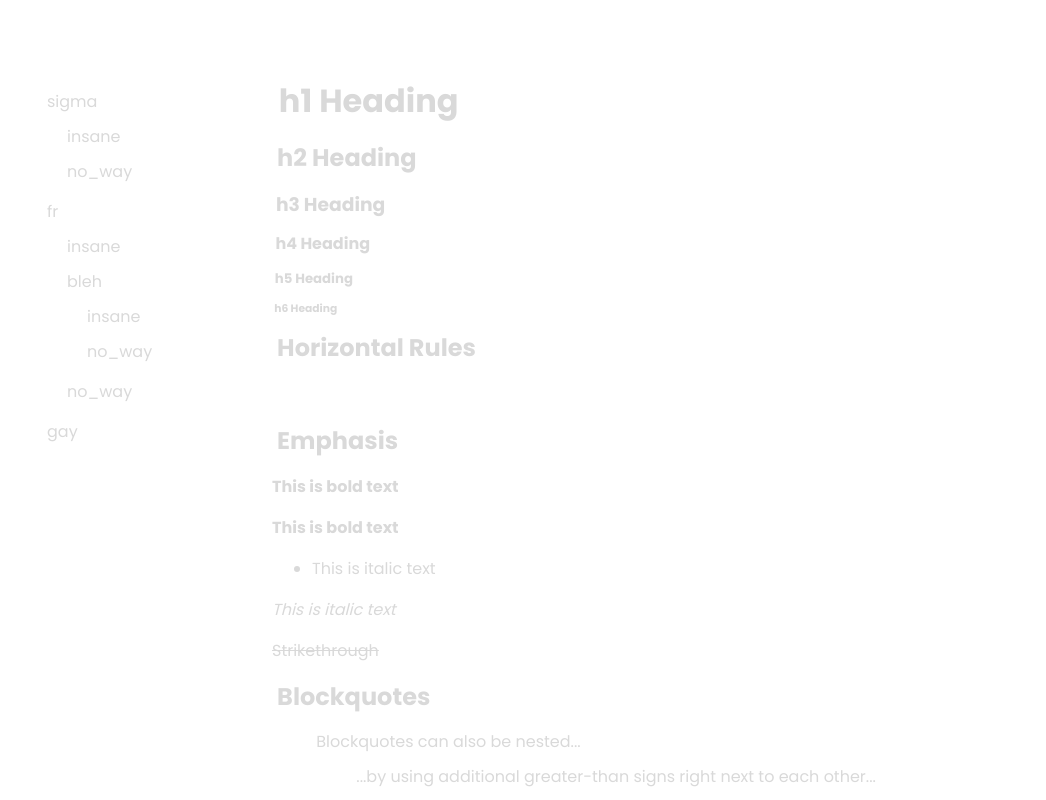
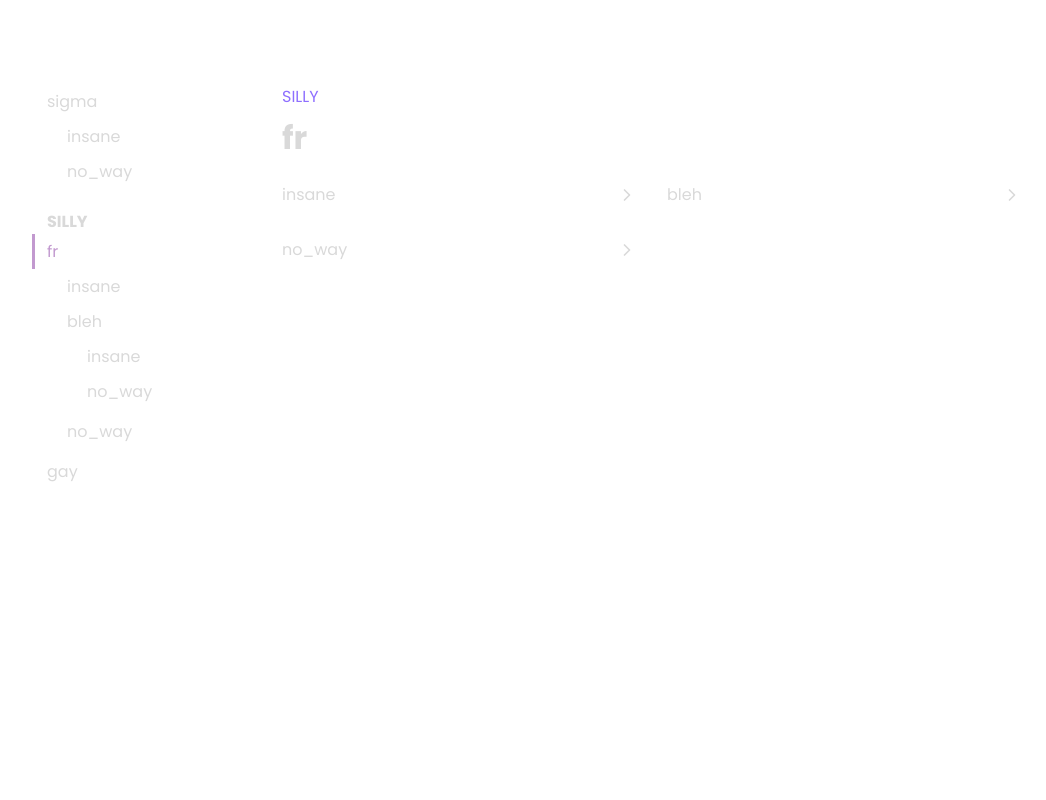
Before and after one commit to RoturTW/docs, a website built with Vite: page index.html in a window 1280 px wide. Shown: the whole page, without its empty margins (118-1164 px from the left). Built offline with nearby package versions, Linux system fonts and the light colour scheme; a web font is replaced by a local one.

Commit message:
more thingies

````diff
--- a/css/env.css
+++ b/css/env.css
@@ -13,11 +13,10 @@
     --seco: color-mix(var(--back), var(--color) 40%);
     --tert: color-mix(var(--back), var(--color) 60%);
 
-    /* i dont really like the look of them
     --prim-hover: color-mix(var(--prim) 50%, var(--accent) 50%);
     --seco-hover: color-mix(var(--seco) 50%, var(--accent) 50%);
     --tert-hover: color-mix(var(--seco) 50%, var(--accent) 50%);
-    */
+    --text-hover: color-mix(var(--text) 50%, var(--accent) 50%);
 
     --max-width: 1500px;
 
--- /dev/null
+++ b/css/page.css
@@ -0,0 +1,69 @@
+
+#content-container > header {
+    margin-top: 20px;
+    border-bottom: 1px solid var(--prim);
+
+    h1 {
+        margin: 0;
+        margin-left: 10px;
+        margin-bottom: 10px;
+    }
+
+    div {
+        display: flex;
+        align-items: center;
+        color: var(--link);
+        margin-left: 10px;
+        margin-bottom: 5px;
+
+        span {
+            font-size: 16px;
+        }
+        div {
+            margin: 5px;
+        }
+    }
+}
+
+.page-dir-grid {
+    margin-top: 10px;
+
+    display: grid;
+    grid-column-gap: 10px;
+    grid-row-gap: 10px;
+    grid-template-columns: repeat(2, 50%);
+
+    a {
+        position: relative;
+        display: flex;
+        align-items: center;
+
+        padding: 10px;
+
+        background-color: var(--back);
+        border: var(--seco) 1px solid;
+        border-radius: 10px;
+        color: var(--text);
+
+        cursor: pointer;
+        transition: border-color .1s, color .2s;
+
+        div {
+            position: absolute;
+            right: 10px;
+
+            width: 20px;
+            height: 20px;
+
+            transition: right .15s;
+        }
+    }
+    a:hover {
+        border-color: var(--seco-hover);
+        color: var(--accent);
+
+        div {
+            right: 6px;
+        }
+    }
+}
--- a/css/sidebar.css
+++ b/css/sidebar.css
@@ -53,10 +53,19 @@
         font-size: 16px;
     }
 
+    h4 {
+        position: relative;
+        margin: 0;
+
+        padding-top: 15px;
+        padding-left: 15px;
+    }
+
     button.page::before,
     div.page::before,
     div.dir > div::before,
-    div.dir > button::before {
+    div.dir > button::before,
+    h4::before {
         content: "";
         position: absolute;
         top: 0;
--- a/src/icons.ts
+++ b/src/icons.ts
@@ -14,5 +14,7 @@ export const icons: Record<string, (size: number) => string> = {
     "alert-fallback":  (size) => `<svg xmlns="http://www.w3.org/2000/svg" width="${size}" height="${size}" viewBox="0 0 24 24" fill="none" stroke="currentColor" stroke-width="2" stroke-linecap="round" stroke-linejoin="round" class="lucide lucide-circle-alert-icon lucide-circle-alert"><circle cx="12" cy="12" r="10"/><line x1="12" x2="12" y1="8" y2="12"/><line x1="12" x2="12.01" y1="16" y2="16"/></svg>`,
 
     // https://lucide.dev/icons/copy
-    "copy": (size) => `<svg xmlns="http://www.w3.org/2000/svg" width="${size}" height="${size}" viewBox="0 0 24 24" fill="none" stroke="currentColor" stroke-width="2" stroke-linecap="round" stroke-linejoin="round" class="lucide lucide-copy-icon lucide-copy"><rect width="14" height="14" x="8" y="8" rx="2" ry="2"/><path d="M4 16c-1.1 0-2-.9-2-2V4c0-1.1.9-2 2-2h10c1.1 0 2 .9 2 2"/></svg>`
+    "copy": (size) => `<svg xmlns="http://www.w3.org/2000/svg" width="${size}" height="${size}" viewBox="0 0 24 24" fill="none" stroke="currentColor" stroke-width="2" stroke-linecap="round" stroke-linejoin="round" class="lucide lucide-copy-icon lucide-copy"><rect width="14" height="14" x="8" y="8" rx="2" ry="2"/><path d="M4 16c-1.1 0-2-.9-2-2V4c0-1.1.9-2 2-2h10c1.1 0 2 .9 2 2"/></svg>`,
+    // https://lucide.dev/icons/chevron-right
+    "right": (size) => `<svg xmlns="http://www.w3.org/2000/svg" width="${size}" height="${size}" viewBox="0 0 24 24" fill="none" stroke="currentColor" stroke-width="2" stroke-linecap="round" stroke-linejoin="round" class="lucide lucide-chevron-right-icon lucide-chevron-right"><path d="m9 18 6-6-6-6"/></svg>`,
 };
--- a/src/md.ts
+++ b/src/md.ts
@@ -1,8 +1,6 @@
 import { highlight, tokenTypeToCssClass } from "./highlighter";
 import { icons } from "./icons";
-import { text } from "./md_test";
 import { generateList, generateTable, isListMarker, isTableRow, removeIndent } from "./md_utils";
-import { getItemFromPath, getPageFromItem } from "./sidebar";
 
 function tokenise(text: string): string[] {
     const tkns = text.match(/https?:\/\/[^\s)]+|___|__|_| *-+:\|| *-+ *\||-+|---|\*\*\*|__|!?\[[^\]]+\]\(https?:\/\/[^\s)]+\)|~~|\^|~|\*\*|#|>\s*\[!\w+\]|>| +|```|`|\d+\.|\.+|[a-zA-Z.]+|\n|[a-zA-Z]+|./gm);
@@ -10,7 +8,7 @@ function tokenise(text: string): string[] {
     return tkns as string[];
 }
 
-function generateFromText(text: string, container: HTMLElement): HTMLDivElement {
+export function generateFromText(text: string, container: HTMLElement): HTMLDivElement {
     const start = performance.now();
     const elem = generate(tokenise(text), container);
     console.log(`generated md in ${performance.now() - start}ms`);
@@ -315,14 +313,4 @@ export function generateTextElementPart(tokens: string[], parent: HTMLElement) {
     }
 }
 
-export function generatePage(path: string[]) {
-    const item = getItemFromPath(path);
-    const page = getPageFromItem(item);
-
-    const container = document.getElementById("content-container")!;
-    container.innerText = "";
-
-    generateFromText(page.content, container);
-}
-
-generateFromText(text, document.getElementById("content-container")!);
+//generateFromText(text, document.getElementById("content-container")!);
--- /dev/null
+++ b/src/page.ts
@@ -0,0 +1,102 @@
+import { icons } from "./icons";
+import { generateFromText } from "./md";
+import { getItemFromPath, getPageFromItem, gotoPage } from "./sidebar";
+
+export type MdPage = {
+    type: "md",
+    content: string,
+    description?: string,
+    category_path?: string[]
+};
+
+export type DirPage = {
+    type: "dir",
+    children: Record<string, Page>,
+    description?: string,
+    category_path?: string[]
+};
+
+export type Page = MdPage | DirPage;
+
+export function generatePage(path: string[]) {
+    const item = getItemFromPath(path);
+    const page = getPageFromItem(item);
+
+    const container = document.getElementById("content-container")!;
+    container.innerText = "";
+
+    generatePageHeader(page, path, container);
+
+    switch (page.type) {
+        case "md":
+            generateMdPage(page, container);
+            break;
+        case "dir":
+            generateDirPage(page, path, container);
+            break;
+    }
+}
+
+function generatePageHeader(page: Page, path: string[], container: HTMLElement) {
+    const header = document.createElement("header");
+
+    if (page.category_path) {
+        const pathElem = document.createElement("div");
+
+        for (let i = 0; i < page.category_path.length; i++) {
+            const name = page.category_path[i];
+
+            // TODO: make this a link?
+            const nameElem = document.createElement("span");
+            nameElem.textContent = name.toUpperCase();
+            pathElem.appendChild(nameElem);
+
+            if (i < page.category_path.length - 1) {
+                const iconElem = document.createElement("div");
+                iconElem.innerHTML = icons.right(15);
+                pathElem.appendChild(iconElem);
+            }
+        }
+
+        header.appendChild(pathElem);
+    }
+
+    const nameElem = document.createElement("h1");
+    nameElem.textContent = path[path.length - 1];
+    header.appendChild(nameElem);
+
+    container.appendChild(header);
+}
+
+function generateMdPage(page: MdPage, container: HTMLElement) {
+    generateFromText(page.content, container);
+}
+
+function generateDirPage(page: DirPage, path: string[], container: HTMLElement) {
+    const entries = Object.entries(page.children);
+
+    const grid = document.createElement("div");
+    grid.className = "page-dir-grid";
+
+    for (let i = 0; i < entries.length; i++) {
+        const entry = entries[i];
+
+        const elem = document.createElement("a");
+        elem.addEventListener("click", () => {
+            gotoPage([...path, entry[0]]);
+        });
+        elem.textContent = entry[0];
+
+        const icon = document.createElement("div");
+        icon.innerHTML = icons.right(20);
+        elem.appendChild(icon);
+
+        grid.appendChild(elem);
+    }
+
+    container.appendChild(grid);
+}
+
+setTimeout(() => {
+    gotoPage(["fr"]);
+}, 100);
--- a/src/sidebar.ts
+++ b/src/sidebar.ts
@@ -1,27 +1,24 @@
-import { generatePage } from "./md";
 import { text } from "./md_test";
+import { generatePage, type Page } from "./page";
 
 export type SidebarItem = {
     type: "page",
     content: string,
     children?: Record<string, SidebarItem>,
+    description?: string,
 
     open?: boolean,
+    category_path?: string[]
 } | {
     type: "dir",
     children: Record<string, SidebarItem>,
+    description?: string,
 
     open?: boolean,
+    category_path?: string[]
+} | {
+    type: "category"
 };
-
-export type SidebarPage = {
-    content: string
-} & ({
-    type: "page",
-} | {
-    type: "dir",
-    children: Record<string, SidebarPage>
-});
 
 const pages: Record<string, SidebarItem> = {
     sigma: {
@@ -38,6 +35,7 @@ const pages: Record<string, SidebarItem> = {
             }
         }
     },
+    silly: { type: "category" },
     fr: {
         type: "dir",
         children: {
@@ -70,23 +68,32 @@ const pages: Record<string, SidebarItem> = {
     },
 };
 
+type GenerationContext = {
+    current_category?: string
+};
+
 let selected_elem: HTMLElement | null = null;
+let selected_path: string[] = [];
 
-function generateItems(parent: HTMLElement, items: Record<string, SidebarItem>, path: string[]) {
+function generateItems(parent: HTMLElement, items: Record<string, SidebarItem>, path: string[], ctx: GenerationContext = {}) {
     const elem = document.createElement("div");
-    elem.className = `sidebar-list`
+    elem.className = `sidebar-list`;
+
     const item_entries = Object.entries(items);
     for (let index = 0; index < item_entries.length; index++) {
-        generateItem(elem, ...item_entries[index], path);
+        generateItem(elem, ...item_entries[index], path, ctx);
     }
+
     parent.appendChild(elem);
 }
 
-function generateItem(parent: HTMLElement, name: string, item: SidebarItem, path: string[]) {
+function generateItem(parent: HTMLElement, name: string, item: SidebarItem, path: string[], ctx: GenerationContext) {
     let click_button: HTMLButtonElement | null = null;
-    let elem: HTMLElement;
+    let elem: HTMLElement | null = null;
     switch (item.type) {
         case "page": {
+            item.category_path = [...(ctx.current_category != null ? [ctx.current_category] : []), ...path];
+
             const button = document.createElement("button");
             button.className = "page";
             click_button = button;
@@ -112,6 +119,8 @@ function generateItem(parent: HTMLElement, name: string, item: SidebarItem, path
             break;
         }
         case "dir": {
+            item.category_path = [...(ctx.current_category != null ? [ctx.current_category] : []), ...path];
+
             const button = document.createElement("button");
             click_button = button;
             const txt = document.createElement("span");
@@ -128,27 +137,39 @@ function generateItem(parent: HTMLElement, name: string, item: SidebarItem, path
 
             parent.appendChild(holder);
             elem = holder;
+            break;
+        }
+        case "category": {
+            const elem = document.createElement("h4");
+            elem.textContent = name.toUpperCase();
+            parent.appendChild(elem);
+            ctx.current_category = name;
+            break
         }
     }
 
+    console.log(item);
+
+    if (elem)
+        elem.id = `sidebar-select-elem-${[...path, name].join("/")}`;
+
     if (click_button) {
         click_button.addEventListener("click", () => {
-            generatePage([...path, name]);
-            if (selected_elem)
-                selected_elem.classList.remove("selected");
-            selected_elem = elem;
-            selected_elem.classList.add("selected");
+            gotoPage([...path, name]);
         });
     }
 }
 
 export function getItemFromPath(path: string[]): SidebarItem {
-    let name = path.pop();
+    let name = path[path.length - 1];
     if (!name)
         throw `invalid path '${path}'`;
     let cur = pages;
-    for (let i = 0; i < path.length; i++) {
-        cur = cur[path[i]].children!;
+    for (let i = 0; i < path.length - 1; i++) {
+        const item = cur[path[i]];
+        if (!("children" in item))
+            throw `invalid path '${path}'`;
+        cur = item.children!;
         if (!cur)
             throw `invalid path '${path}'`;
     }
@@ -160,20 +181,39 @@ export function getItemFromPath(path: string[]): SidebarItem {
     return page;
 }
 
-export function getPageFromItem(item: SidebarItem): SidebarPage {
+export function getPageFromItem(item: SidebarItem): Page {
     switch (item.type) {
         case "page":
             return {
-                type: "page",
-                content: item.content
+                type: "md",
+                content: item.content,
+                description: item.description,
+                category_path: item.category_path
             };
         case "dir":
             return {
                 type: "dir",
-                content: "blehh (need to make an md thing for dirs)",
-                children: Object.fromEntries(Object.entries(item.children).map(e => [e[0], getPageFromItem(e[1])]))
+                children: Object.fromEntries(Object.entries(item.children).map(e => [e[0], getPageFromItem(e[1])])),
+                description: item.description,
+                category_path: item.category_path
             };
+        case "category":
+            throw `cannot get page of category`;
     }
+}
+
+export function gotoPage(path: string[]) {
+    selected_path = path;
+    generatePage(selected_path);
+    if (selected_elem)
+        selected_elem.classList.remove("selected");
+    selected_elem = document.getElementById(`sidebar-select-elem-${path.join("/")}`)!;
+    if (selected_elem)
+        selected_elem.classList.add("selected");
+}
+
+function init() {
+    gotoPage(["sigma"]);
 }
 
 const start = performance.now();
@@ -181,3 +221,5 @@ const start = performance.now();
 generateItems(document.getElementById("sidebar")!, pages, []);
 
 console.log(`generated sidebar in ${performance.now() - start}ms`);
+
+init();
````
Also changed, not shown: index.html (+1 -0 lines).
